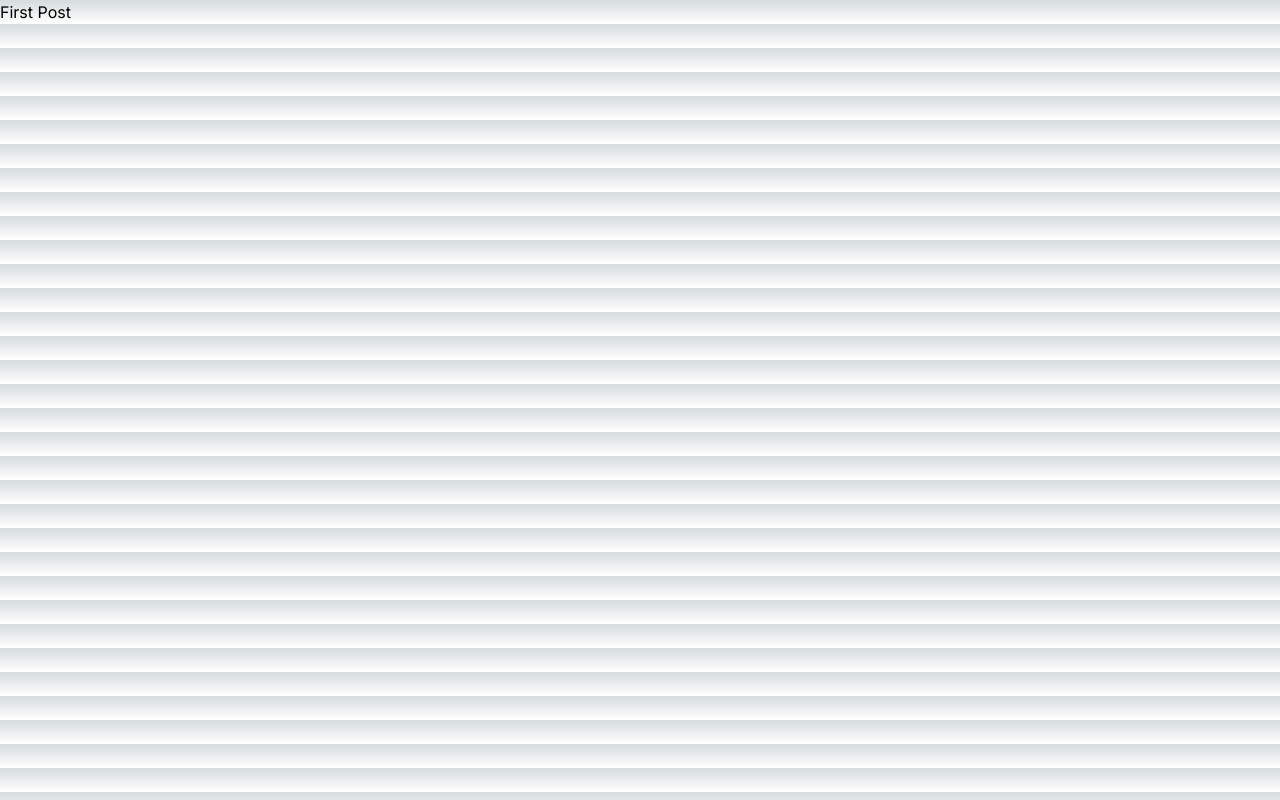
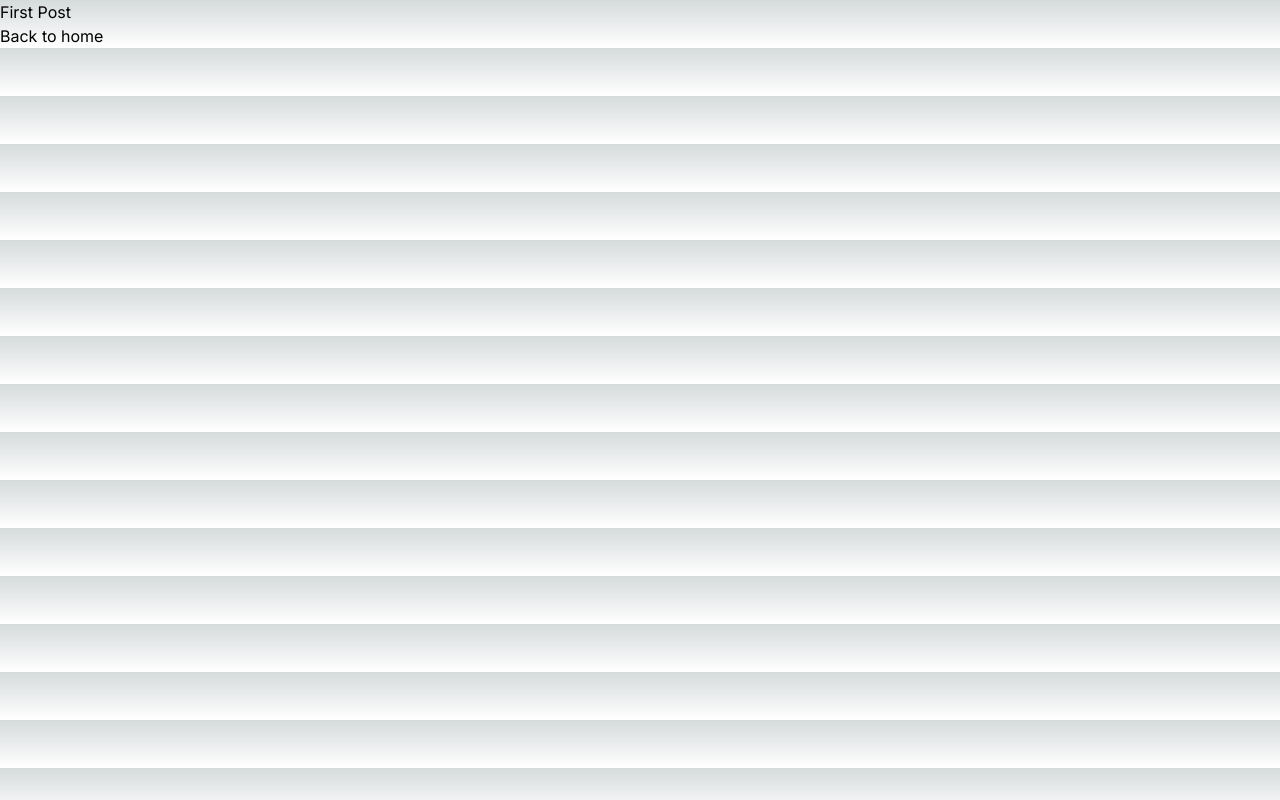
Before and after one commit to eityamo/next-tutorial, a Next.js app: page /posts/first-post in a window 1280 px wide. Built offline with nearby package versions, Linux system fonts and the light colour scheme.

Commit message:
add:ページ遷移

```diff
--- a/app/page.tsx
+++ b/app/page.tsx
@@ -1,4 +1,5 @@
 import Image from 'next/image'
+import Link from 'next/link'
 
 export default function Home() {
   return (
@@ -38,6 +39,8 @@
           priority
         />
       </div>
+
+      Read <Link href="/posts/first-post">this page!</Link>
 
       <div className="mb-32 grid text-center lg:max-w-5xl lg:w-full lg:mb-0 lg:grid-cols-4 lg:text-left">
         <a
--- a/app/posts/first-post/page.tsx
+++ b/app/posts/first-post/page.tsx
@@ -1,3 +1,12 @@
+import Link from "next/link";
+
 export default function FirstPost() {
-  return <h1>First Post</h1>
+  return (
+    <>
+      <h1>First Post</h1>
+      <h2>
+        <Link href="/">Back to home</Link>
+      </h2>
+    </>
+  );
 }
```
